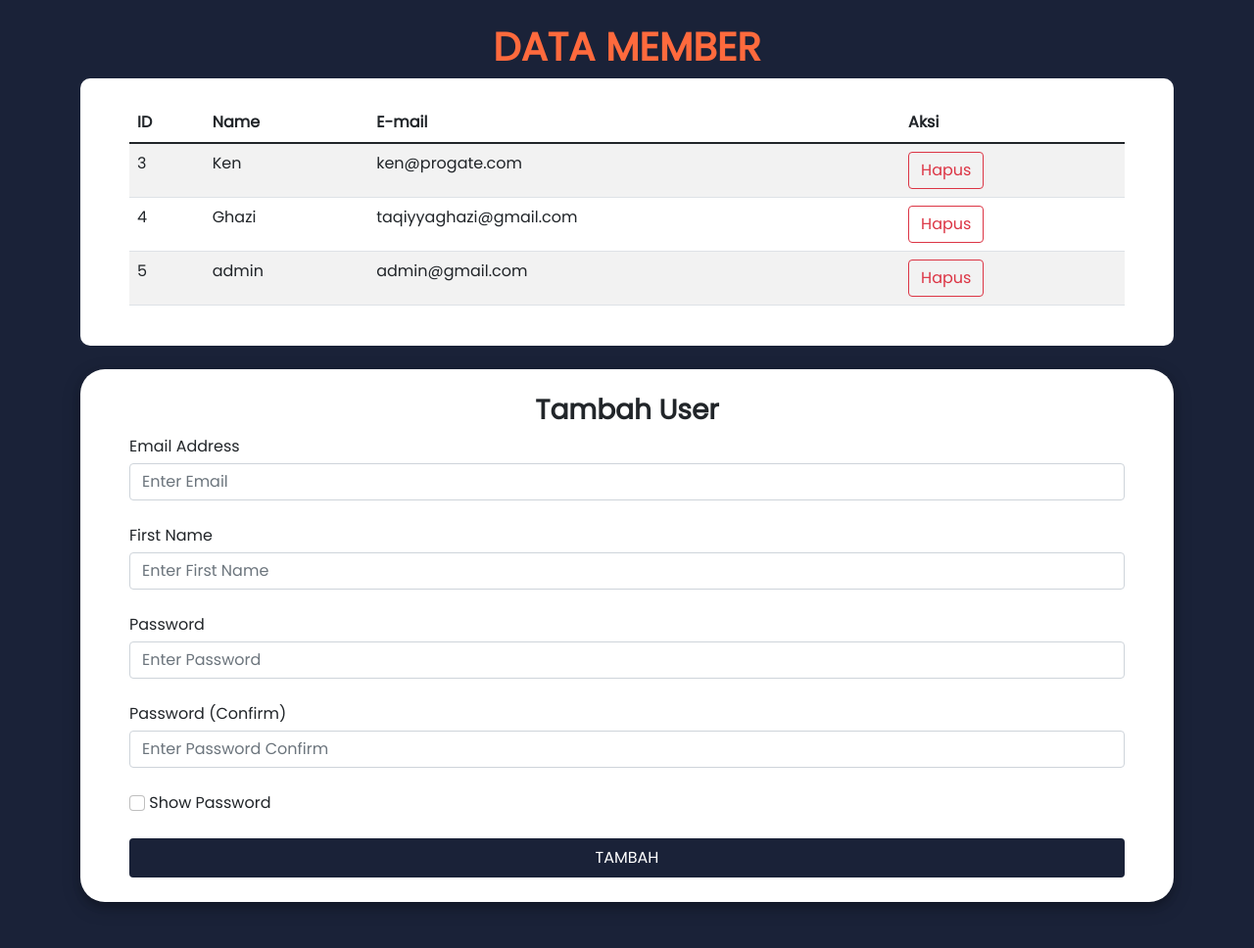
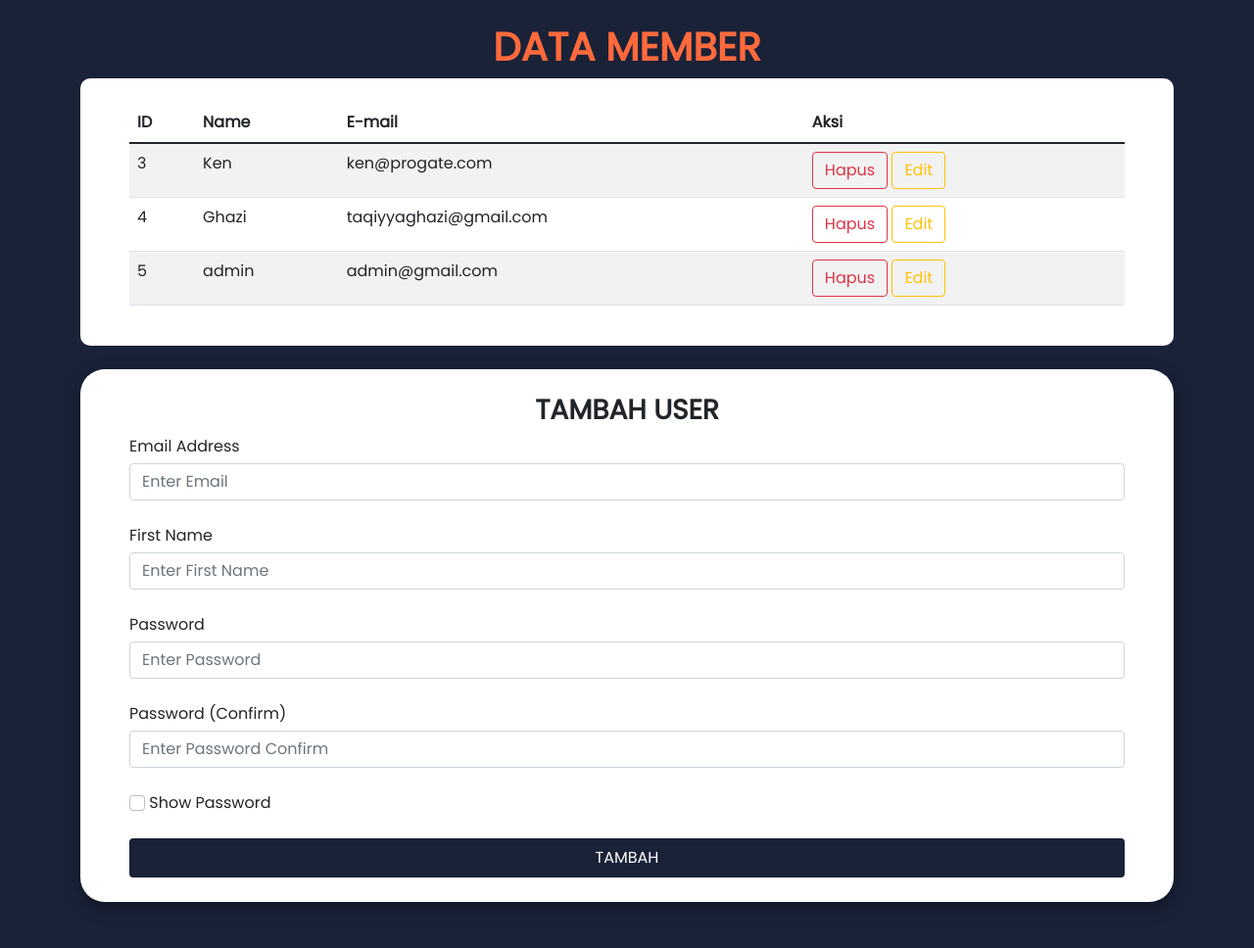
Before and after one commit to taqiyyaghazi/proly-app, a Flask app: page /admin in a window 1280 px wide. Shown: the part 95-1063 px from the top of the page at 98% size. Run offline with Flask 2, Linux system fonts and the light colour scheme; a user stored in the database is signed in; data comes from the database, SQL or seed files in the repository; both versions use the stored data as it was after the commit; some libraries are stand-ins or nearby versions.

Commit message:
Membuat fungsi edit member

```diff
--- a/website/static/index.js
+++ b/website/static/index.js
@@ -4,6 +4,13 @@ function deleteMember(id) {
     body: JSON.stringify({ id: id }),
   }).then((_res) => {
     window.location.href = "/admin";
+  });
+}
+
+function editMember(id) {
+  fetch("/edit-member", {
+    method: "POST",
+    body: JSON.stringify({ id: id }),
   });
 }
 
--- a/website/templates/admin.html
+++ b/website/templates/admin.html
@@ -27,6 +27,13 @@ content %}
             >
               Hapus
             </button>
+            <button
+              type="button"
+              class="btn btn-outline-warning"
+              onClick="editMember({{ user.id }})"
+            >
+              Edit
+            </button>
           </td>
         </tr>
         {% endfor %}
@@ -35,8 +42,8 @@ content %}
   </div>
   <br />
   <div class="box-form">
-    <form method="POST">
-      <h3 align="center" class="fw-bolder">Tambah User</h3>
+    <form method="POST" class="form-prevent">
+      <h3 align="center" class="fw-bolder">TAMBAH USER</h3>
       <div class="form-group">
         <label for="email">Email Address</label>
         <input
@@ -87,7 +94,13 @@ content %}
         />&nbsp;Show Password
       </div>
       <br />
-      <button type="submit" class="btn btn-submit">TAMBAH</button>
+      <button type="submit" class="btn btn-submit button-prevent">
+        <div class="spinner">
+          <i role="status" class="spinner-border spinner-border-sm"></i>
+          Loading
+        </div>
+        <div class="hide-text">TAMBAH</div>
+      </button>
     </form>
   </div>
 </div>
--- a/website/views.py
+++ b/website/views.py
@@ -121,10 +121,18 @@ def delete_member():
     user = json.loads(request.data)
     userId = user['id']
     user = User.query.get(userId)
-    print(user)
     if user:
         if current_user.email == 'admin@gmail.com':
             db.session.delete(user)
             db.session.commit()
 
     return jsonify({})
+
+@views.route('/edit-member', methods=['POST'])
+def edit_member():
+    user = json.loads(request.data)
+    userId = user['id']
+    user = User.query.get(userId)
+    data = {''}
+
+    return render_template('admin.html', user=current_user)
```
Also changed, not shown: website/database.db.
